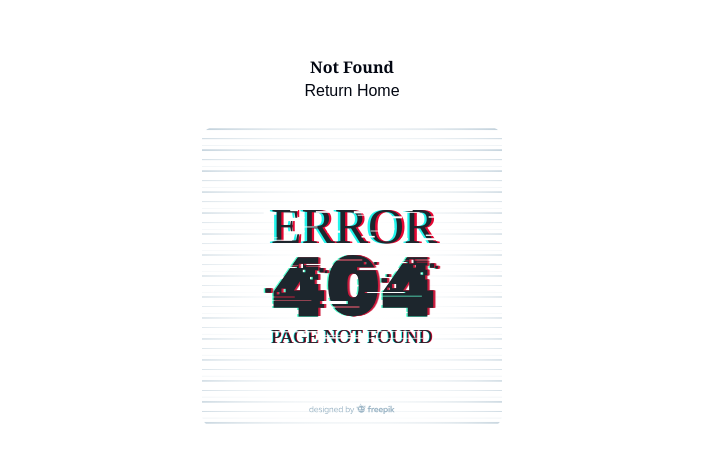
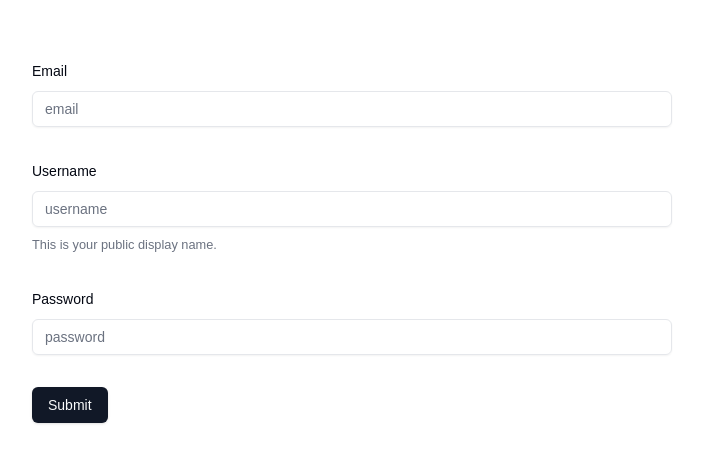
Before and after one commit to rithkott/SMIP, a Next.js app in the folder smip/: page /sign-up in a window 1280 px wide. Before the commit this address had no page. Shown: the part 159-622 px from the top of the page, without its empty margins (288-991 px from the left). Built offline with nearby package versions, Linux system fonts and the light colour scheme; no server answers.

Commit message:
Tried using firebase, api key not working for some reason and I tried everything to debug, will be switching away from firebase most likely. On the upside I made a decent login page with shadcn to test which I will likely keep

```diff
--- /dev/null
+++ b/smip/src/app/firebase/config.js
@@ -0,0 +1,17 @@
+import { initializeApp, getApps, getApp } from "firebase/app";
+import {getAuth} from 'firebase/auth'
+
+const firebaseConfig = {
+    apiKey: process.env.NEXT_PUBLIC_FIREBASE_API_KEY,
+    authDomain: process.env.NEXT_PUBLIC_FIREBASE_AUTH_DOMAIN,
+    projectId: process.env.NEXT_PUBLIC_FIREBASE_PROJECT_ID,
+    storageBucket: process.env.NEXT_PUBLIC_FIREBASE_STORAGE_BUCKET,
+    messagingSenderId: process.env.NEXT_PUBLIC_FIREBASE_MESSAGING_SENDER_ID,
+    appId: process.env.NEXT_PUBLIC_FIREBASE_APP_ID,
+};
+
+const app = !getApps().length ? initializeApp(firebaseConfig) : getApp()
+
+const auth = getAuth(app)
+
+export {app, auth}
--- /dev/null
+++ b/smip/src/app/sign-up/page.tsx
@@ -0,0 +1,109 @@
+"use client"
+
+import { zodResolver } from "@hookform/resolvers/zod"
+import { useForm } from "react-hook-form"
+import { z } from "zod"
+
+import { Button } from "@/components/ui/button"
+import {
+  Form,
+  FormControl,
+  FormDescription,
+  FormField,
+  FormItem,
+  FormLabel,
+  FormMessage,
+} from "@/components/ui/form"
+import { Input } from "@/components/ui/input"
+import {useCreateUserWithEmailAndPassword} from 'react-firebase-hooks/auth'
+import { auth } from '@/app/firebase/config'
+
+const formSchema = z.object({
+  email: z.string()
+    .email({message: "Please enter a valid email address"})
+    .nonempty({message: "Email is required"}),
+  username: z.string().min(3, {
+    message: "Username must be at least 3 characters.",
+  }),
+  password: z
+    .string()
+    .min(6, {message: "Password must be at least 6 characters.",})
+    .regex(/^[^'";\\]+$/, {message: "Password cannot contain dangerous characters like ' \" ; \\",})
+})
+
+export default function ProfileForm() {
+    const form = useForm({
+        resolver: zodResolver(formSchema),
+        defaultValues: {
+            email: "",
+            username: "",
+            password: "",
+        },
+      })
+
+    const [createUserWithEmailAndPassword] = useCreateUserWithEmailAndPassword(auth)
+    const OnSubmit = async (data: z.infer<typeof formSchema>) => {
+
+        try{
+          const res = await createUserWithEmailAndPassword(data["email"], data["password"])
+          console.log({res})
+          sessionStorage.setItem('user', 'true')
+
+        } catch(e){
+          console.error(e)
+        }
+      }
+
+
+    return (
+      <div className="flex flex-col justify-center text-left w-1/2 mx-auto h-dvh">
+        <Form {...form}>
+        <form onSubmit={form.handleSubmit(OnSubmit)} className="space-y-8">
+        <FormField
+            control={form.control}
+            name="email"
+            render={({ field }) => (
+                <FormItem>
+                    <FormLabel>Email</FormLabel>
+                        <FormControl>
+                            <Input placeholder="email" {...field} />
+                        </FormControl>
+                    <FormMessage />
+                </FormItem>
+            )}
+            />
+            <FormField
+            control={form.control}
+            name="username"
+            render={({ field }) => (
+                <FormItem>
+                    <FormLabel>Username</FormLabel>
+                        <FormControl>
+                            <Input placeholder="username" {...field} />
+                        </FormControl>
+                        <FormDescription>
+                            This is your public display name.
+                        </FormDescription>
+                    <FormMessage />
+                </FormItem>
+            )}
+            />
+            <FormField
+            control={form.control}
+            name="password"
+            render={({ field }) => (
+                <FormItem>
+                    <FormLabel>Password</FormLabel>
+                    <FormControl>
+                        <Input placeholder="password" {...field} />
+                    </FormControl>
+                    <FormMessage />
+                </FormItem>
+            )}
+            />
+            <Button type="submit">Submit</Button>
+        </form>
+        </Form>
+      </div>
+    )
+}
--- a/smip/src/components/Header.tsx
+++ b/smip/src/components/Header.tsx
@@ -5,7 +5,7 @@
 
 export function Header(){
     return (
-        <header className="animate-slide bg-background h-12 p-2 border-b sticky top-0 z-20">
+        <header className="bg-background h-12 p-2 border-b sticky top-0 z-20">
             <div className="flex h-8 items-center justify-between w-full">
                 <div className="flex items-center gap-2">
                     <NavButton href="/home" label="My Home" icon={HomeIcon} />
@@ -20,7 +20,7 @@
                     <NavButton href="/mytrades" label="MyTrades" icon={ChartLineIcon} />
                     <NavButton href="/social" label="Social" icon={UsersRound} />
                     <NavButton href="/calculator" label="Calculator" icon={CalculatorIcon} />
-                    <ModeToggle />
+                    <ModeToggle/>
                 </div>
 
             </div>
--- /dev/null
+++ b/smip/src/components/ui/form.tsx
@@ -0,0 +1,178 @@
+"use client"
+
+import * as React from "react"
+import * as LabelPrimitive from "@radix-ui/react-label"
+import { Slot } from "@radix-ui/react-slot"
+import {
+  Controller,
+  ControllerProps,
+  FieldPath,
+  FieldValues,
+  FormProvider,
+  useFormContext,
+} from "react-hook-form"
+
+import { cn } from "@/lib/utils"
+import { Label } from "@/components/ui/label"
+
+const Form = FormProvider
+
+type FormFieldContextValue<
+  TFieldValues extends FieldValues = FieldValues,
+  TName extends FieldPath<TFieldValues> = FieldPath<TFieldValues>
+> = {
+  name: TName
+}
+
+const FormFieldContext = React.createContext<FormFieldContextValue>(
+  {} as FormFieldContextValue
+)
+
+const FormField = <
+  TFieldValues extends FieldValues = FieldValues,
+  TName extends FieldPath<TFieldValues> = FieldPath<TFieldValues>
+>({
+  ...props
+}: ControllerProps<TFieldValues, TName>) => {
+  return (
+    <FormFieldContext.Provider value={{ name: props.name }}>
+      <Controller {...props} />
+    </FormFieldContext.Provider>
+  )
+}
+
+const useFormField = () => {
+  const fieldContext = React.useContext(FormFieldContext)
+  const itemContext = React.useContext(FormItemContext)
+  const { getFieldState, formState } = useFormContext()
+
+  const fieldState = getFieldState(fieldContext.name, formState)
+
+  if (!fieldContext) {
+    throw new Error("useFormField should be used within <FormField>")
+  }
+
+  const { id } = itemContext
+
+  return {
+    id,
+    name: fieldContext.name,
+    formItemId: `${id}-form-item`,
+    formDescriptionId: `${id}-form-item-description`,
+    formMessageId: `${id}-form-item-message`,
+    ...fieldState,
+  }
+}
+
+type FormItemContextValue = {
+  id: string
+}
+
+const FormItemContext = React.createContext<FormItemContextValue>(
+  {} as FormItemContextValue
+)
+
+const FormItem = React.forwardRef<
+  HTMLDivElement,
+  React.HTMLAttributes<HTMLDivElement>
+>(({ className, ...props }, ref) => {
+  const id = React.useId()
+
+  return (
+    <FormItemContext.Provider value={{ id }}>
+      <div ref={ref} className={cn("space-y-2", className)} {...props} />
+    </FormItemContext.Provider>
+  )
+})
+FormItem.displayName = "FormItem"
+
+const FormLabel = React.forwardRef<
+  React.ElementRef<typeof LabelPrimitive.Root>,
+  React.ComponentPropsWithoutRef<typeof LabelPrimitive.Root>
+>(({ className, ...props }, ref) => {
+  const { error, formItemId } = useFormField()
+
+  return (
+    <Label
+      ref={ref}
+      className={cn(error && "text-destructive", className)}
+      htmlFor={formItemId}
+      {...props}
+    />
+  )
+})
+FormLabel.displayName = "FormLabel"
+
+const FormControl = React.forwardRef<
+  React.ElementRef<typeof Slot>,
+  React.ComponentPropsWithoutRef<typeof Slot>
+>(({ ...props }, ref) => {
+  const { error, formItemId, formDescriptionId, formMessageId } = useFormField()
+
+  return (
+    <Slot
+      ref={ref}
+      id={formItemId}
+      aria-describedby={
+        !error
+          ? `${formDescriptionId}`
+          : `${formDescriptionId} ${formMessageId}`
+      }
+      aria-invalid={!!error}
+      {...props}
+    />
+  )
+})
+FormControl.displayName = "FormControl"
+
+const FormDescription = React.forwardRef<
+  HTMLParagraphElement,
+  React.HTMLAttributes<HTMLParagraphElement>
+>(({ className, ...props }, ref) => {
+  const { formDescriptionId } = useFormField()
+
+  return (
+    <p
+      ref={ref}
+      id={formDescriptionId}
+      className={cn("text-[0.8rem] text-muted-foreground", className)}
+      {...props}
+    />
+  )
+})
+FormDescription.displayName = "FormDescription"
+
+const FormMessage = React.forwardRef<
+  HTMLParagraphElement,
+  React.HTMLAttributes<HTMLParagraphElement>
+>(({ className, children, ...props }, ref) => {
+  const { error, formMessageId } = useFormField()
+  const body = error ? String(error?.message) : children
+
+  if (!body) {
+    return null
+  }
+
+  return (
+    <p
+      ref={ref}
+      id={formMessageId}
+      className={cn("text-[0.8rem] font-medium text-destructive", className)}
+      {...props}
+    >
+      {body}
+    </p>
+  )
+})
+FormMessage.displayName = "FormMessage"
+
+export {
+  useFormField,
+  Form,
+  FormItem,
+  FormLabel,
+  FormControl,
+  FormDescription,
+  FormMessage,
+  FormField,
+}
--- /dev/null
+++ b/smip/src/components/ui/input.tsx
@@ -0,0 +1,22 @@
+import * as React from "react"
+
+import { cn } from "@/lib/utils"
+
+const Input = React.forwardRef<HTMLInputElement, React.ComponentProps<"input">>(
+  ({ className, type, ...props }, ref) => {
+    return (
+      <input
+        type={type}
+        className={cn(
+          "flex h-9 w-full rounded-md border border-input bg-transparent px-3 py-1 text-base shadow-sm transition-colors file:border-0 file:bg-transparent file:text-sm file:font-medium file:text-foreground placeholder:text-muted-foreground focus-visible:outline-none focus-visible:ring-1 focus-visible:ring-ring disabled:cursor-not-allowed disabled:opacity-50 md:text-sm",
+          className
+        )}
+        ref={ref}
+        {...props}
+      />
+    )
+  }
+)
+Input.displayName = "Input"
+
+export { Input }
--- /dev/null
+++ b/smip/src/components/ui/label.tsx
@@ -0,0 +1,26 @@
+"use client"
+
+import * as React from "react"
+import * as LabelPrimitive from "@radix-ui/react-label"
+import { cva, type VariantProps } from "class-variance-authority"
+
+import { cn } from "@/lib/utils"
+
+const labelVariants = cva(
+  "text-sm font-medium leading-none peer-disabled:cursor-not-allowed peer-disabled:opacity-70"
+)
+
+const Label = React.forwardRef<
+  React.ElementRef<typeof LabelPrimitive.Root>,
+  React.ComponentPropsWithoutRef<typeof LabelPrimitive.Root> &
+    VariantProps<typeof labelVariants>
+>(({ className, ...props }, ref) => (
+  <LabelPrimitive.Root
+    ref={ref}
+    className={cn(labelVariants(), className)}
+    {...props}
+  />
+))
+Label.displayName = LabelPrimitive.Root.displayName
+
+export { Label }
```
Also changed, not shown: smip/package.json (+7 -1 lines), 1 other file (tests, documents, lock files or other folders).
